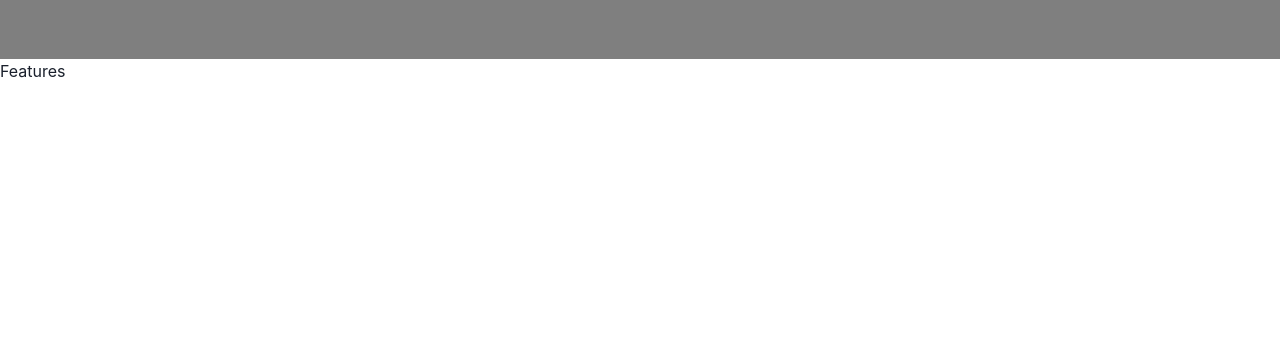
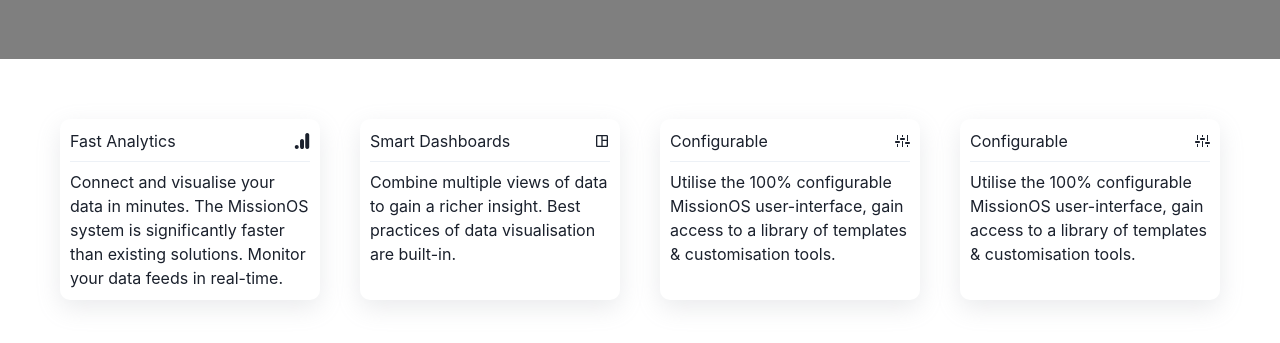
Before and after one commit to usamathpc/Sample-Web-Mockup, a Next.js app: page /home in a window 1280 px wide. Shown: the part 475-818 px from the top of the page. Built offline with nearby package versions, Linux system fonts and the light colour scheme.

Commit message:
features and feature card

```diff
--- a/src/components/FeatureCard/FeatureCard.tsx
+++ b/src/components/FeatureCard/FeatureCard.tsx
@@ -1,7 +1,32 @@
+import { Box, Divider, Flex, Text } from "@chakra-ui/react";
 import React from "react";
 
-const FeatureCard = () => {
-  return <div>FeatureCard</div>;
+type Props = {
+  title: string;
+  icon: any;
+  description: string;
 };
 
-export default FeatureCard;
+export const FeatureCard = (props: Props) => {
+  return (
+    <Box
+      style={{
+        padding: 10,
+        borderRadius: 10,
+        boxShadow: `rgba(149, 157, 165, 0.2) 0px 8px 24px`,
+      }}
+    >
+      <Flex alignItems={"center"} justifyContent="space-between">
+        <Text variant="h3">{props.title}</Text>
+        {props.icon}
+      </Flex>
+      <Divider
+        sx={{
+          mt: 2,
+          mb: 2,
+        }}
+      />
+      <Text>{props.description}</Text>
+    </Box>
+  );
+};
--- a/src/components/Features/Features.tsx
+++ b/src/components/Features/Features.tsx
@@ -1,7 +1,37 @@
+import { SimpleGrid } from "@chakra-ui/react";
 import React from "react";
+import { FeatureCard } from "../FeatureCard/FeatureCard";
+
+import { SiGoogleanalytics } from "react-icons/si";
+import { MdOutlineSpaceDashboard } from "react-icons/md";
+import { GoSettings } from "react-icons/go";
+import styles from "./features.module.scss";
 
 const Features = () => {
-  return <div>Features</div>;
+  return (
+    <SimpleGrid className={styles.features} columns={[1, 2, 4]} spacing="40px">
+      <FeatureCard
+        icon={<SiGoogleanalytics />}
+        title="Fast Analytics"
+        description="Connect and visualise your data in minutes. The MissionOS system is significantly faster than existing solutions. Monitor your data feeds in real-time."
+      />
+      <FeatureCard
+        icon={<MdOutlineSpaceDashboard />}
+        title="Smart Dashboards"
+        description="Combine multiple views of data to gain a richer insight. Best practices of data visualisation are built-in."
+      />
+      <FeatureCard
+        icon={<GoSettings />}
+        title="Configurable"
+        description="Utilise the 100% configurable MissionOS user-interface, gain access to a library of templates & customisation tools."
+      />
+      <FeatureCard
+        icon={<GoSettings />}
+        title="Configurable"
+        description="Utilise the 100% configurable MissionOS user-interface, gain access to a library of templates & customisation tools."
+      />
+    </SimpleGrid>
+  );
 };
 
 export default Features;
```
